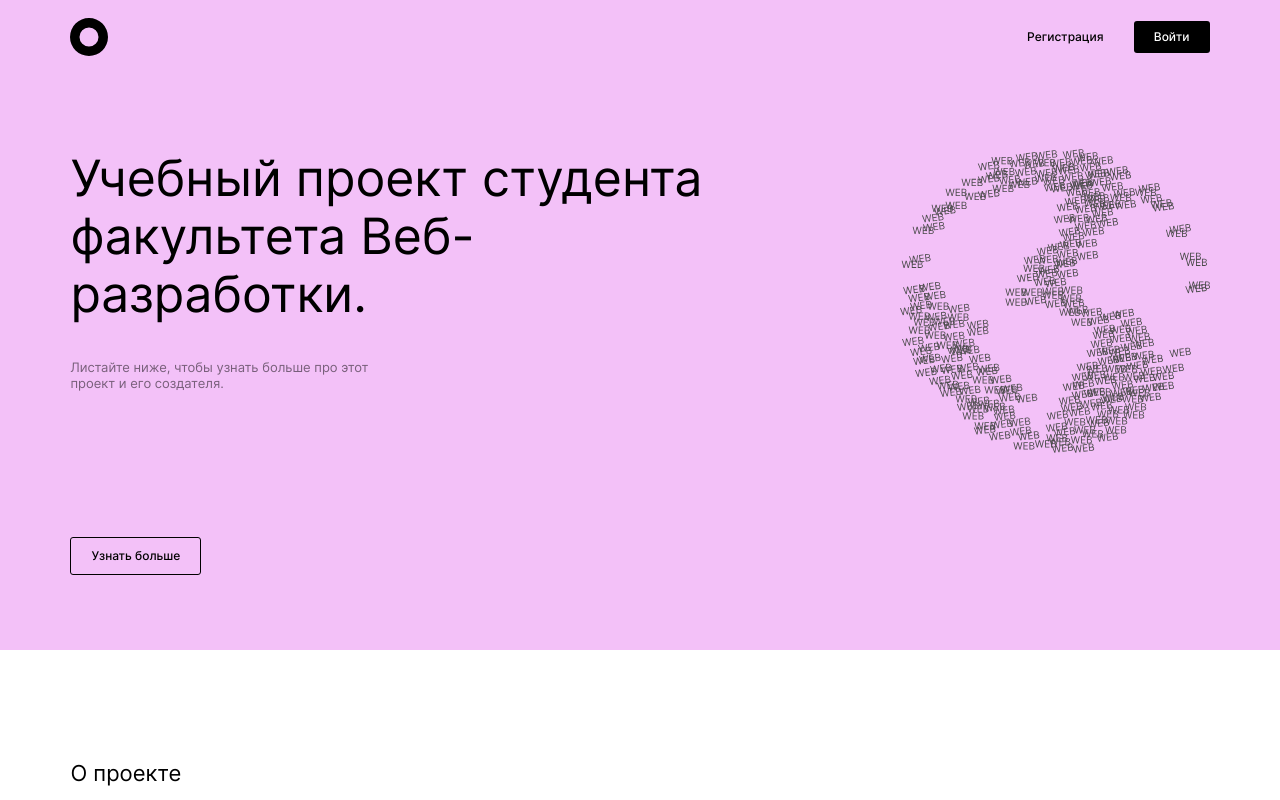
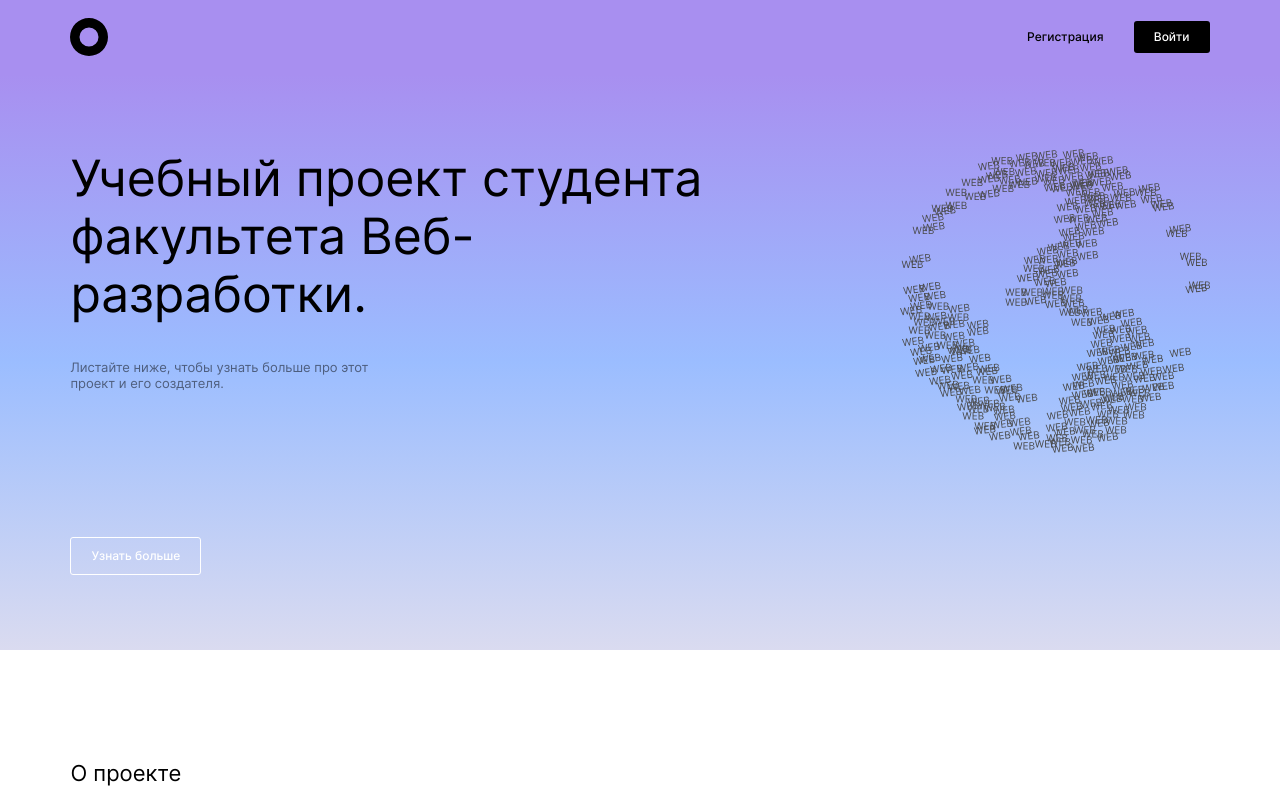
Before and after one commit to Evgenia-N/movies-explorer-frontend, a React (Create React App) app: page / in a window 1280 px wide. Shown: the top 800 px of the page. Built offline with nearby package versions, Linux system fonts and the light colour scheme.

Commit message:
update: новая цветовая схема

```diff
--- a/src/components/AboutMe/AboutMe.js
+++ b/src/components/AboutMe/AboutMe.js
@@ -29,7 +29,7 @@ export default function AboutMe() {
           </p>
           <div className="about-me__links-container">
             <a
-              href="https://www.linkedin.com"
+              href="http://linkedin.com/in/evgenianikolaeva/"
               className="about-me__link"
               target="_blank"
               aria-label="ссылка на профиль в соц.сети"
--- a/src/components/FilterCheckbox/FilterCheckbox.css
+++ b/src/components/FilterCheckbox/FilterCheckbox.css
@@ -36,7 +36,7 @@
 }
 
 .movies-checkbox:checked + label:before {
-  background: #2BE080;
+  background: linear-gradient(180deg, rgba(168,143,240,1) 0%, rgba(155,189,255,1) 50%, rgba(218,219,240,1) 100%);
 }
 
 .movies-checkbox:checked + label:after {
--- a/src/components/FilterCheckbox/FilterCheckbox.js
+++ b/src/components/FilterCheckbox/FilterCheckbox.js
@@ -27,18 +27,22 @@ export default function FilterCheckbox(props) {
         "checkboxState",
         JSON.stringify(!isShortMoviesCheckboxChecked)
       );
-      localStorage.setItem(
-        "storagedShortMovies",
-        JSON.stringify(filteredMovies)
-      );
+      if (filteredMovies.length > 0) {
+        localStorage.setItem(
+          "storagedShortMovies",
+          JSON.stringify(filteredMovies)
+        );
+      }
     } else {
       localStorage.removeItem("storagedShortMovies");
-      setMovies(JSON.parse(localStorage.getItem("storagedMovies")));
       setIsShortMoviesCheckboxChecked(false);
       localStorage.setItem(
         "checkboxState",
         JSON.stringify(!isShortMoviesCheckboxChecked)
       );
+      if (localStorage.getItem("storagedMovies")) {
+        setMovies(JSON.parse(localStorage.getItem("storagedMovies")));
+      }
     }
   }
 
--- a/src/components/Footer/Footer.js
+++ b/src/components/Footer/Footer.js
@@ -34,7 +34,7 @@ export default function Footer() {
                 Github
               </a>
               <a
-                href="https://www.linkedin.com"
+                href="http://linkedin.com/in/evgenianikolaeva"
                 className="footer__link"
                 target="_blank"
                 aria-label="ссылка на профиль в соц.сети"
--- a/src/components/Header/Header.css
+++ b/src/components/Header/Header.css
@@ -1,6 +1,6 @@
 .header {
   width: 100%;
-  background-color: #F3C1F8;
+  background-color: #a88ff0;
   font-family: 'Inter', Arial, Helvetica, sans-serif;
   font-size: 0;
 }
--- a/src/components/Login/Login.css
+++ b/src/components/Login/Login.css
@@ -39,7 +39,7 @@
   background-color: #FFF;
   border: none;
   border-radius: 3px;
-  border-bottom: 1px  solid #E8E8E8;
+  border-bottom: 1px solid #E8E8E8;
   margin-bottom: 24px;
   padding: 0;
   height: 27px;
@@ -55,7 +55,7 @@
 
 .login__input:hover,
 .login__input:focus {
-  outline: 2px solid #F3C1F8;
+  outline: 1px solid #a88ff0;
 }
 
 .login__link-button {
--- a/src/components/Profile/Profile.css
+++ b/src/components/Profile/Profile.css
@@ -91,7 +91,7 @@
   font-weight: 500;
   line-height: 17px;
   color: #FFF;
-  background-color: #F3C1F8;
+  background: linear-gradient(180deg, rgba(168,143,240,1) 0%, rgba(155,189,255,1) 50%, rgba(218,219,240,1) 100%);
   border-radius: 3px;
   border: none;
   display: none;
--- a/src/components/Promo/Promo.css
+++ b/src/components/Promo/Promo.css
@@ -2,7 +2,7 @@
   max-width: 100%;
   margin: 0 auto;
   text-align: left;
-  background-color: #F3C1F8;
+  background: linear-gradient(180deg, rgba(168,143,240,1) 0%, rgba(155,189,255,1) 50%, rgba(218,219,240,1) 100%);
 }
 
 .promo__container{
@@ -49,9 +49,9 @@
   height: 26px;
   border-radius: 3px;
   border-style: none;
-  border: 1px solid #000;
-  color: #000;
-  background-color: #F3C1F8;
+  border: 1px solid #FFF;
+  color: #FFF;
+  background-color: transparent;
   font-size: 12px;
   font-weight: 500;
   line-height: 16px;
--- a/src/components/Register/Register.css
+++ b/src/components/Register/Register.css
@@ -55,7 +55,7 @@
 
 .register__input:hover,
 .register__input:focus {
-  outline: 2px solid #F3C1F8;
+  outline: 1px solid #a88ff0;
 }
 
 .register__link-button {
--- a/src/components/Techs/Techs.css
+++ b/src/components/Techs/Techs.css
@@ -68,7 +68,7 @@
 }
 
 .techs__grid-cell:hover {
-  background-color: #F3C1F8;
+  background: linear-gradient(180deg, rgba(168,143,240,1) 0%, rgba(155,189,255,1) 50%, rgba(218,219,240,1) 100%);
 }
 
 @media (max-width: 1279px) {
```
Also changed, not shown: 1 other file (tests, documents, lock files or other folders).
